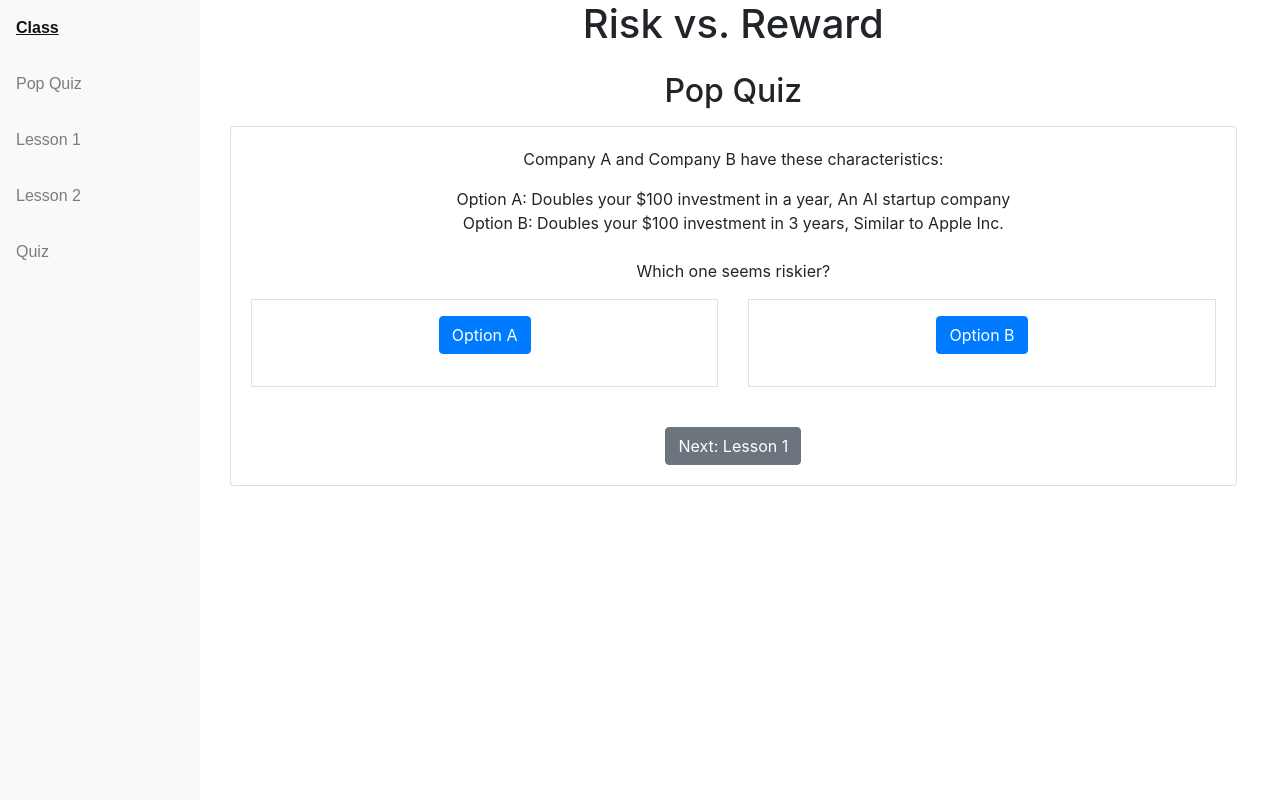
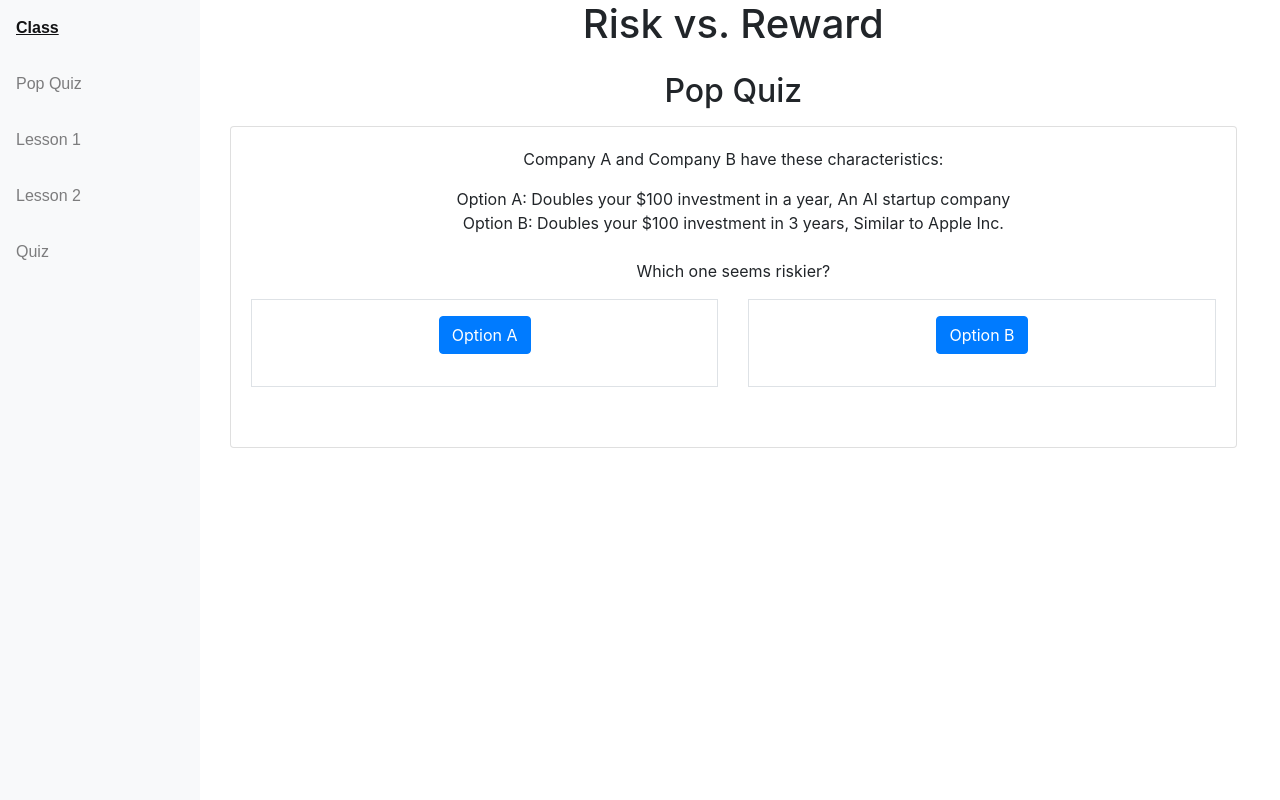
Before and after one commit to Mzisbrod/investips, a Flask app: page /class/risk_vs_reward/pop_quiz in a window 1280 px wide. Shown: the part 56-856 px from the top of the page. Run offline with Flask 3, Linux system fonts and the light colour scheme; some libraries are stand-ins or nearby versions.

Commit message:
repushing in class.

```diff
--- a/lesson.html
+++ /dev/null
@@ -1 +0,0 @@
-<div>Lesson test</div>
--- a/server.py
+++ b/server.py
@@ -23,7 +23,11 @@ classes_content = {
     'compounding': {
         'title': 'Power of Compounding',
         'text_content': 'CSS is a language that describes the style of an HTML document.',
-        'video_content': 'https://www.example.com/css_intro_video'
+        'lessons':{
+            'lesson_1':'https://www.investopedia.com/thmb/zqeTVMxKi3XVkXJxnQTEJttt1Ew=/1500x0/filters:no_upscale():max_bytes(150000):strip_icc()/Term-Definitions_Finance-d53e01ed39994c7e959f028374c20ff1.jpg',
+            'lesson_2':'https://www.topuniversities.com/sites/default/files/styles/articles_inline/public/articles/lead-images/finance_2.jpg.webp'
+        }
+
     },
     # Add more classes as needed
 }
@@ -31,8 +35,15 @@ classes_content = {
 quizzes_content = {
     'basics': {
         'title': 'Basics',
-        'text_content': 'HTML is the standard markup language for creating Web pages.',
-        'video_content': 'https://www.example.com/html_intro_video'
+        'pop_quiz': {
+            'question': "Company A and Company B have these characteristics:",
+            'options': {
+                'A': "",
+                'B': ""
+            },
+            'correct_answer': 'A',
+            'question_id': 'risk_vs_reward_01'
+        },
     },
     'risk_vs_reward': {
         'title': 'Risk vs. Reward',
@@ -121,7 +132,7 @@ def record_quiz_answer():
 def class_info(class_name):
     content = classes_content.get(class_name, None)
     if content:
-        return render_template('class.html', content=content)
+        return render_template('class.html', content=content, class_name=class_name)
     else:
         return "Class not found", 404
 
@@ -140,14 +151,22 @@ def quiz_info(quiz_name):
 def pop_quiz(class_name):
     class_content = quizzes_content.get(class_name)
     if class_content and 'pop_quiz' in class_content:
-        return render_template('pop_quiz.html', content=class_content)
+        return render_template('pop_quiz.html', content=class_content, class_name=class_name)
     else:
         return "Pop Quiz not found", 404
 
 
-@app.route('/lesson/<int:lesson_number>')
-def lesson(lesson_number):
-    return render_template('lesson.html', lesson_number=lesson_number)
+@app.route('/class/<class_name>/lesson/<lesson_number>')
+def lesson(class_name, lesson_number):
+    class_content = classes_content.get(class_name)
+    if not class_content:
+        return "Class not found", 404
+    lesson_key = f'lesson_{lesson_number}'
+    lesson_url = class_content.get('lessons', {}).get(lesson_key)
+    if not lesson_url:
+        return "Lesson not found", 404
+    return render_template('lesson.html', lesson_url=lesson_url, lesson_number=lesson_number, class_name=class_name)
+
 
 @app.route('/class/<class_name>/class_quiz')
 def class_quiz(class_name):
--- a/static/main.css
+++ b/static/main.css
@@ -56,3 +56,8 @@
 .center {
   text-align: center;
 }
+
+.lesson_photo{
+  width: 50%;
+  height: auto;
+}
--- a/templates/layout_sidebar.html
+++ b/templates/layout_sidebar.html
@@ -43,10 +43,10 @@
             <!-- Sidebar -->
             <div class="col-md-2 sidebar">
                 <a class="active">Class</a>
-                <a href="{{ url_for('pop_quiz', class_name='risk_vs_reward') }}">Pop Quiz</a> <!-- THIS IS WHY IT REDIRECTS TO RISK V. REWARD-->
-                <a href="#news">Lesson 1</a>
-                <a href="#contact">Lesson 2</a>
-                <a href="{{ url_for('class_quiz', class_name='risk_vs_reward') }}">Quiz</a>
+                <a href="{{ url_for('pop_quiz', class_name = class_name) }}">Pop Quiz</a> <!-- THIS IS WHY IT REDIRECTS TO RISK V. REWARD-->
+                <a href="{{ url_for('lesson', class_name=class_name, lesson_number=1) }}">Lesson 1</a>
+                <a href="{{ url_for('lesson', class_name=class_name, lesson_number=2) }}">Lesson 2</a>
+                <a href="{{ url_for('class_quiz', class_name=class_name) }}">Quiz</a>
             </div>
 
             <!-- Content -->
--- a/templates/pop_quiz.html
+++ b/templates/pop_quiz.html
@@ -23,7 +23,7 @@
                         {% endfor %}
                     </div>
                     <div class="text-center mt-4">
-                        <button class="btn btn-secondary" onclick="window.location.href='{{ url_for('lesson', lesson_number=1) }}'">Next: Lesson 1</button>
+                       <!-- <button class="btn btn-secondary" onclick="window.location.href='{{ url_for('lesson', lesson_number=1) }}'">Next: Lesson 1</button>  -->
                     </div>
                 </div>
             </div>
```
Also changed, not shown: templates/lesson.html (added, +7 -0 lines), templates/class_quiz.html (line endings or trailing spaces), 1 other file.
